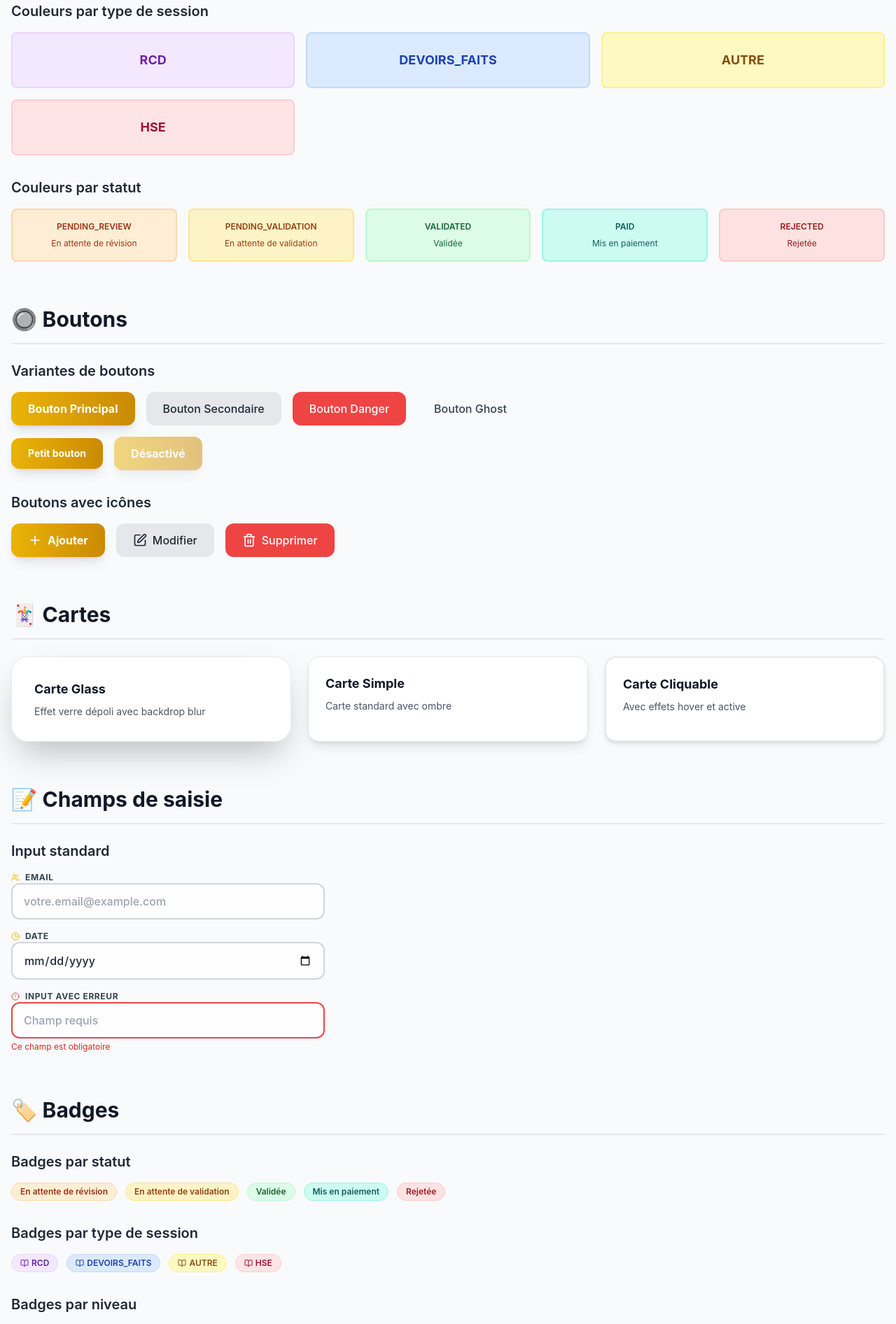
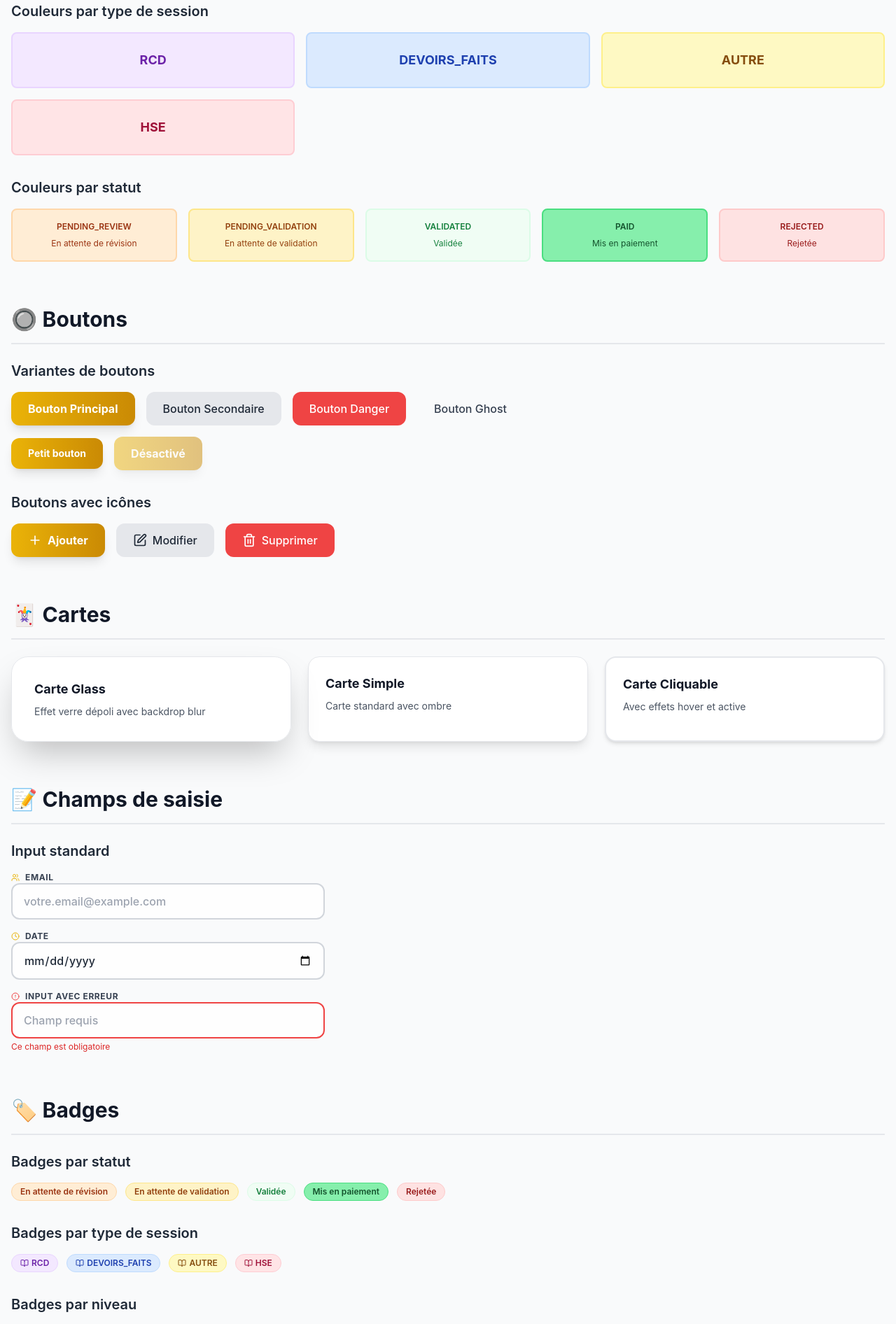
Before and after one commit to CodBad25/supchaissac, a React (Vite) app: page /styleguide in a window 1280 px wide. Shown: the part 1076-2968 px from the top of the page at 70% size. Built offline with nearby package versions, Linux system fonts and the light colour scheme.

Commit message:
fix: distinct green shades for validated vs paid

```diff
--- a/src/styles/theme.ts
+++ b/src/styles/theme.ts
@@ -123,19 +123,19 @@ export const colors = {
       label: 'En attente de validation',
     },
     VALIDATED: {
-      bg: 'bg-green-100',
-      text: 'text-green-800',
-      border: 'border-green-200',
-      full: 'bg-green-100 text-green-800 border-green-200',
+      bg: 'bg-green-50',
+      text: 'text-green-700',
+      border: 'border-green-100',
+      full: 'bg-green-50 text-green-700 border-green-100',
       icon: 'text-green-600',
       label: 'Validée',
     },
     PAID: {
-      bg: 'bg-teal-100',
-      text: 'text-teal-800',
-      border: 'border-teal-200',
-      full: 'bg-teal-100 text-teal-800 border-teal-200',
-      icon: 'text-teal-600',
+      bg: 'bg-green-300',
+      text: 'text-green-900',
+      border: 'border-green-400',
+      full: 'bg-green-300 text-green-900 border-green-400',
+      icon: 'text-green-700',
       label: 'Mis en paiement',
     },
     REJECTED: {
```
